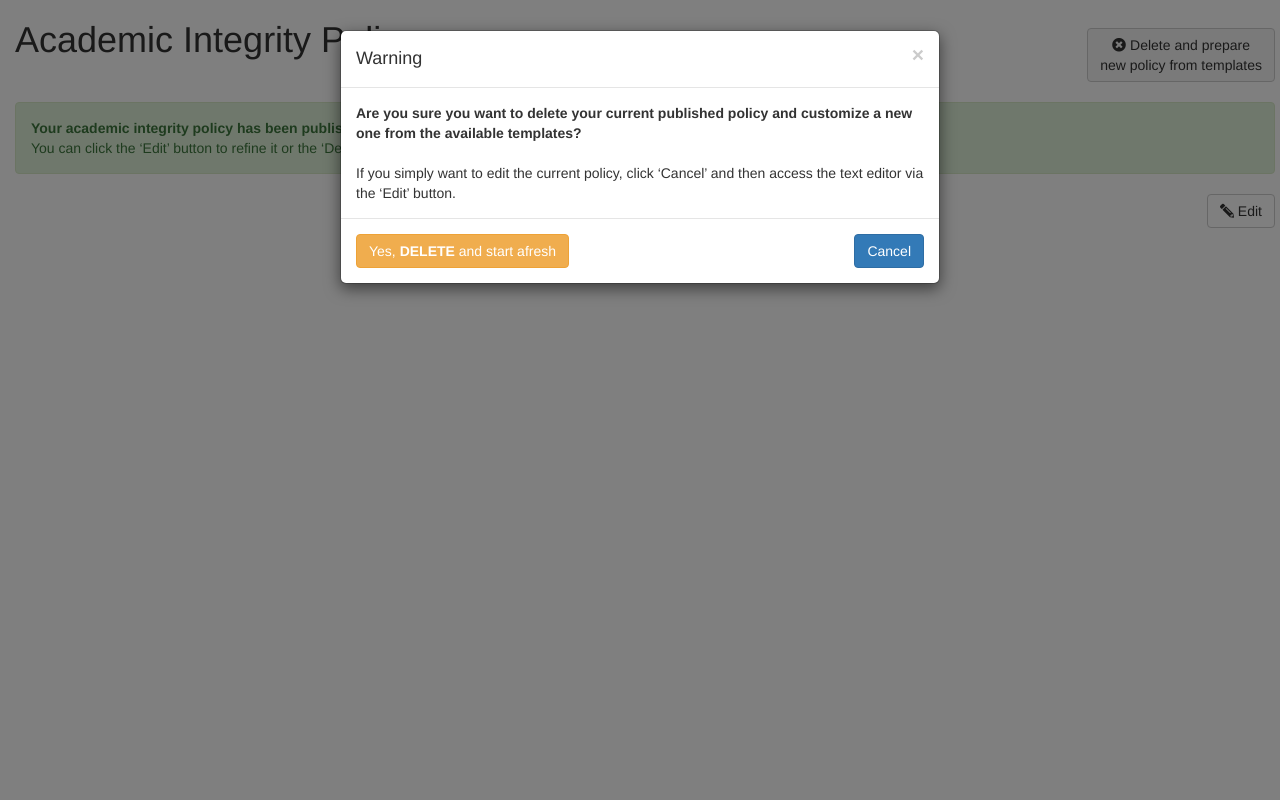
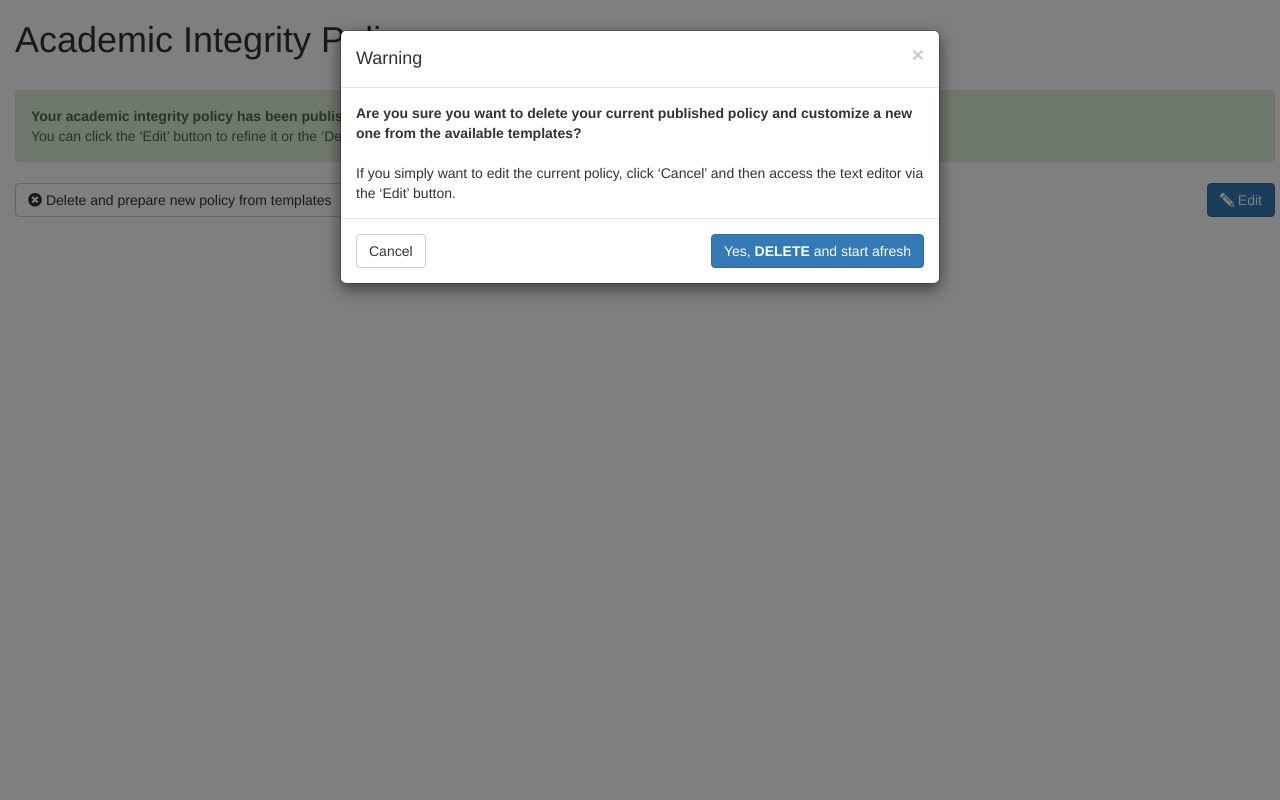
Before and after one commit to Harvard-ATG/academic_integrity_tool_v2, a Django app: template templates/instructor_published_policy.html in a window 1280 px wide, after a click on "Delete and prepare new policy from templates". Run offline with Django 3.2, Linux system fonts and the light colour scheme; the template is opened without the code that fills it, so the values that code supplies are empty; the page is wider than the window, and the part outside it is not shown; some libraries are stand-ins or nearby versions.

Commit message:
Reposition buttons for a better user experience

```diff
--- a/templates/instructor_published_policy.html
+++ b/templates/instructor_published_policy.html
@@ -26,15 +26,36 @@
             <div class="col-sm-12" style="padding-right: 20px; padding-left: 30px">
 
                 <div class="row">
-                    <div class="col-xs-8">
+                    <div class="col-xs-12">
                         <h1>Academic Integrity Policy</h1>
                     </div>
 
-                    <div class="col-xs-4">
+                </div>
+
+                <br />
+                <div class="row">
+                    <div class="col-xs-12">
+                        <div class="alert alert-success" role="alert">
+                            <strong>Your academic integrity policy has been published successfully.</strong>
+                            <br>You can click the ‘Edit’ button to refine it or
+                            the ‘Delete and prepare new policy from templates’ button to delete this policy and start afresh.
+                        </div>
+
+                    </div>
+                </div>
+
+                <div class="row">
+                    <div class="col-xs-12 text-justify">
+                        {{ publishedPolicy.body|safe }}
+                    </div>
+                </div>
+
+                <div class="row">
+                    <div class="col-xs-8">
                         <div>
-                            <a class="btn btn-default pull-right" role="button" style="margin-top: 2em; background: #f5f5f5;" data-toggle="modal" data-target="#myModal">
+                            <a class="btn btn-default" role="button" data-toggle="modal" data-target="#myModal">
                                 <i class="fa fa-times-circle fa-flip-horizontal"></i>
-                                    Delete and prepare<br>new policy from templates
+                                    Delete and prepare new policy from templates
                             </a>
 
                             <div class="modal fade" id="myModal" tabindex="-1" role="dialog" aria-labelledby="myModalLabel">
@@ -52,36 +73,20 @@
                                       click ‘Cancel’ and then access the text editor via the ‘Edit’ button.
                                   </div>
                                   <div class="modal-footer">
-                                      <a type="button" class="btn btn-warning pull-left" href="{% url 'instructor_inactivate_old_prepare_new' publishedPolicy.pk %}">Yes, <strong>DELETE</strong> and start afresh</a>
-                                    <button type="button" class="btn btn-primary" data-dismiss="modal">Cancel</button>
+                                      <button type="button" class="btn btn-default pull-left" data-dismiss="modal">Cancel</button>
+                                      <a type="button" class="btn btn-primary pull-right" href="{% url 'instructor_inactivate_old_prepare_new' publishedPolicy.pk %}">Yes, <strong>DELETE</strong> and start afresh</a>
                                   </div>
                                 </div>
                               </div>
                             </div>
                         </div>
                     </div>
-                </div>
 
-                <br />
-                <div class="row">
-                    <div class="col-xs-12">
-                        <div class="alert alert-success" role="alert">
-                            <strong>Your academic integrity policy has been published successfully.</strong>
-                            <br>You can click the ‘Edit’ button to refine it or
-                            the ‘Delete and prepare new policy from templates’ button to delete this policy and start afresh.
-                        </div>
-
-                    </div>
-
-                </div>
-
-                <div class="row">
-                    <div class="col-xs-12 text-justify">
-                        <a class="btn btn-default" href="{% url 'edit_published_policy' publishedPolicy.pk %}" role="button" style="float: right; margin-left: 10px;">
+                    <div class="col-xs-4">
+                        <a class="btn btn-primary pull-right" href="{% url 'edit_published_policy' publishedPolicy.pk %}" role="button">
                             <i class="fa fa-pencil-alt fa-flip-horizontal"></i>
                             Edit
                         </a>
-                        {{ publishedPolicy.body|safe }}
                     </div>
                 </div>
 
```
Also changed, not shown: templates/admin_updated_template.html (+23 -17 lines), templates/instructor_level_template_list.html (+6 -6 lines).
